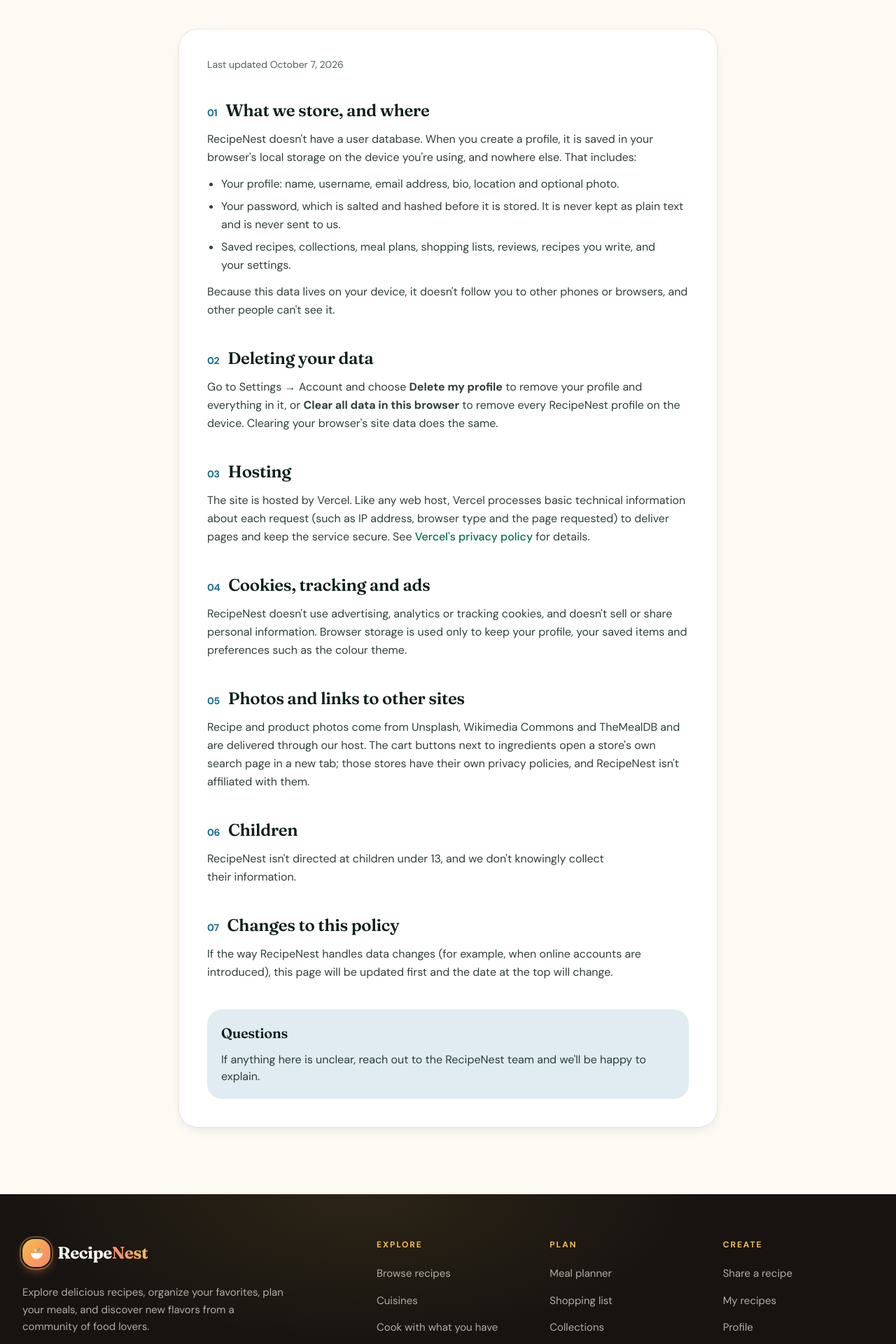
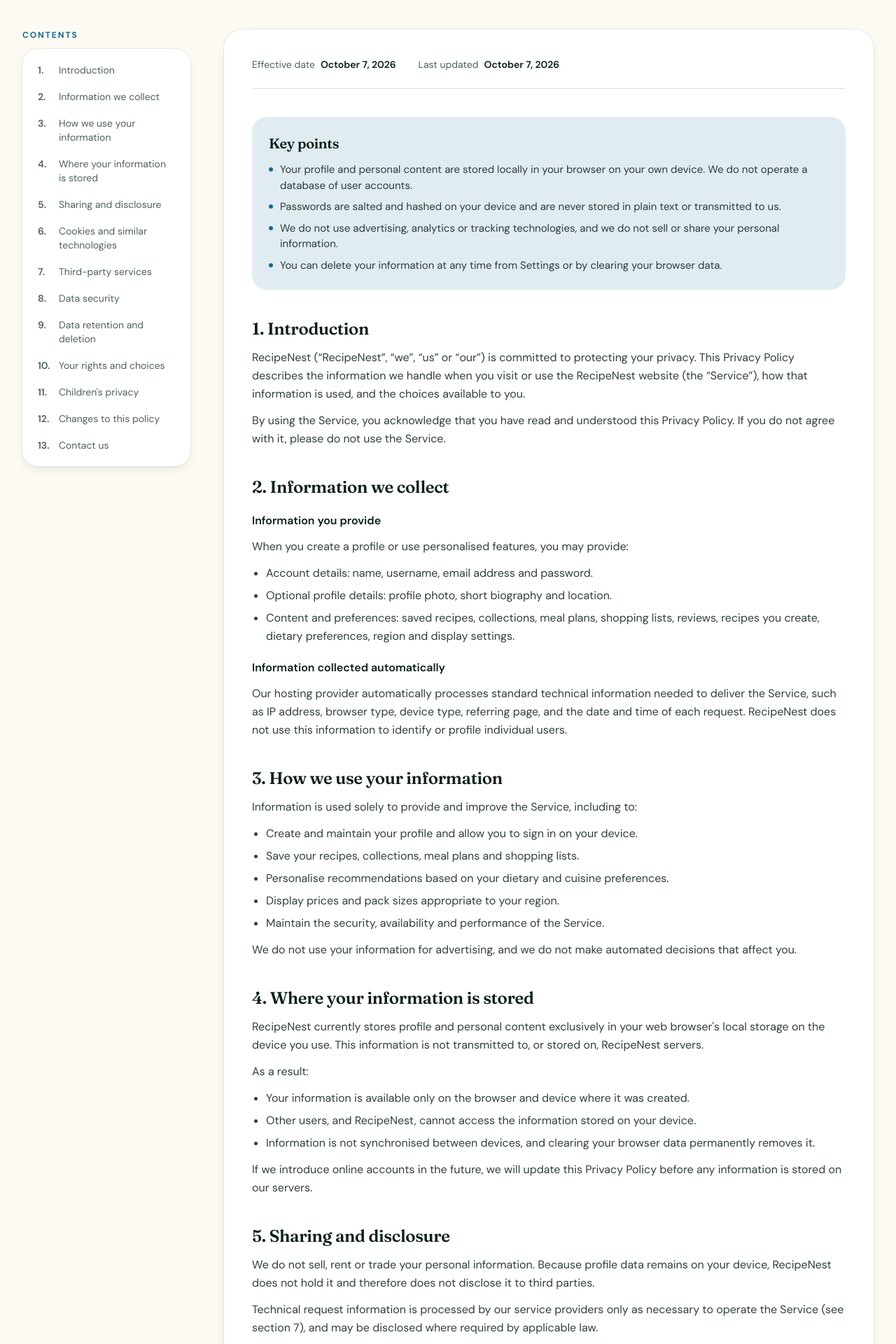
Before and after one commit to AbhinavReddy79/recipenesthub, a Next.js app: page /privacy in a window 1280 px wide. Shown: the part 340-2260 px from the top of the page at 70% size. Built offline with nearby package versions, Linux system fonts and the light colour scheme; no server answers.

Commit message:
Rewrite the privacy policy in a formal, structured format
Numbered sections with a contents list, key points summary, and
effective/updated dates; terms page shares the layout.

```diff
--- a/app/privacy/page.tsx
+++ b/app/privacy/page.tsx
@@ -1,10 +1,11 @@
 import type { Metadata } from "next";
+import Link from "next/link";
 import { ShieldCheck } from "lucide-react";
 import { LegalPage } from "@/components/shared/legal-page";
 
 export const metadata: Metadata = {
   title: "Privacy Policy",
-  description: "What RecipeNest stores, where it lives, and how to delete it.",
+  description: "How RecipeNest collects, uses, stores and protects your information.",
   alternates: { canonical: "/privacy" },
 };
 
@@ -12,88 +13,223 @@
   return (
     <LegalPage
       icon={<ShieldCheck />}
-      eyebrow="Your data"
+      eyebrow="Legal"
       title="Privacy Policy"
-      description="Short version: your profile and everything you save stay in your own browser. We don't run tracking, ads or analytics."
+      description="This Privacy Policy explains how RecipeNest collects, uses, stores and protects information when you use our website and services."
       updated="October 7, 2026"
+      keyPoints={[
+        "Your profile and personal content are stored locally in your browser on your own device. We do not operate a database of user accounts.",
+        "Passwords are salted and hashed on your device and are never stored in plain text or transmitted to us.",
+        "We do not use advertising, analytics or tracking technologies, and we do not sell or share your personal information.",
+        "You can delete your information at any time from Settings or by clearing your browser data.",
+      ]}
       sections={[
         {
-          title: "What we store, and where",
+          title: "Introduction",
           body: (
             <>
               <p>
-                RecipeNest doesn&apos;t have a user database. When you create a profile, it is saved in your
-                browser&apos;s local storage on the device you&apos;re using, and nowhere else. That includes:
+                RecipeNest (&ldquo;RecipeNest&rdquo;, &ldquo;we&rdquo;, &ldquo;us&rdquo; or &ldquo;our&rdquo;) is
+                committed to protecting your privacy. This Privacy Policy describes the information we handle when you
+                visit or use the RecipeNest website (the &ldquo;Service&rdquo;), how that information is used, and the
+                choices available to you.
               </p>
-              <ul>
-                <li>Your profile: name, username, email address, bio, location and optional photo.</li>
-                <li>
-                  Your password, which is salted and hashed before it is stored. It is never kept as plain text and
-                  is never sent to us.
-                </li>
-                <li>Saved recipes, collections, meal plans, shopping lists, reviews, recipes you write, and your settings.</li>
-              </ul>
               <p>
-                Because this data lives on your device, it doesn&apos;t follow you to other phones or browsers, and
-                other people can&apos;t see it.
+                By using the Service, you acknowledge that you have read and understood this Privacy Policy. If you do
+                not agree with it, please do not use the Service.
               </p>
             </>
           ),
         },
         {
-          title: "Deleting your data",
+          title: "Information we collect",
+          body: (
+            <>
+              <h3>Information you provide</h3>
+              <p>When you create a profile or use personalised features, you may provide:</p>
+              <ul>
+                <li>Account details: name, username, email address and password.</li>
+                <li>Optional profile details: profile photo, short biography and location.</li>
+                <li>
+                  Content and preferences: saved recipes, collections, meal plans, shopping lists, reviews, recipes you
+                  create, dietary preferences, region and display settings.
+                </li>
+              </ul>
+              <h3>Information collected automatically</h3>
+              <p>
+                Our hosting provider automatically processes standard technical information needed to deliver the
+                Service, such as IP address, browser type, device type, referring page, and the date and time of each
+                request. RecipeNest does not use this information to identify or profile individual users.
+              </p>
+            </>
+          ),
+        },
+        {
+          title: "How we use your information",
+          body: (
+            <>
+              <p>Information is used solely to provide and improve the Service, including to:</p>
+              <ul>
+                <li>Create and maintain your profile and allow you to sign in on your device.</li>
+                <li>Save your recipes, collections, meal plans and shopping lists.</li>
+                <li>Personalise recommendations based on your dietary and cuisine preferences.</li>
+                <li>Display prices and pack sizes appropriate to your region.</li>
+                <li>Maintain the security, availability and performance of the Service.</li>
+              </ul>
+              <p>We do not use your information for advertising, and we do not make automated decisions that affect you.</p>
+            </>
+          ),
+        },
+        {
+          title: "Where your information is stored",
+          body: (
+            <>
+              <p>
+                RecipeNest currently stores profile and personal content exclusively in your web browser&apos;s local
+                storage on the device you use. This information is not transmitted to, or stored on, RecipeNest
+                servers.
+              </p>
+              <p>As a result:</p>
+              <ul>
+                <li>Your information is available only on the browser and device where it was created.</li>
+                <li>Other users, and RecipeNest, cannot access the information stored on your device.</li>
+                <li>
+                  Information is not synchronised between devices, and clearing your browser data permanently removes
+                  it.
+                </li>
+              </ul>
+              <p>
+                If we introduce online accounts in the future, we will update this Privacy Policy before any
+                information is stored on our servers.
+              </p>
+            </>
+          ),
+        },
+        {
+          title: "Sharing and disclosure",
+          body: (
+            <>
+              <p>
+                We do not sell, rent or trade your personal information. Because profile data remains on your device,
+                RecipeNest does not hold it and therefore does not disclose it to third parties.
+              </p>
+              <p>
+                Technical request information is processed by our service providers only as necessary to operate the
+                Service (see section 7), and may be disclosed where required by applicable law.
+              </p>
+            </>
+          ),
+        },
+        {
+          title: "Cookies and similar technologies",
           body: (
             <p>
-              Go to Settings → Account and choose <strong>Delete my profile</strong> to remove your profile and
-              everything in it, or <strong>Clear all data in this browser</strong> to remove every RecipeNest profile
-              on the device. Clearing your browser&apos;s site data does the same.
+              RecipeNest does not use advertising, analytics or third-party tracking cookies. We use your browser&apos;s
+              local storage only for essential functionality, such as keeping you signed in, saving your content and
+              remembering preferences like your colour theme and region. Disabling browser storage will prevent these
+              features from working.
             </p>
           ),
         },
         {
-          title: "Hosting",
+          title: "Third-party services",
+          body: (
+            <>
+              <p>The Service relies on the following third parties:</p>
+              <ul>
+                <li>
+                  <strong>Vercel Inc.</strong> hosts the website and processes technical request data to deliver it.
+                  See the{" "}
+                  <a href="https://vercel.com/legal/privacy-policy" target="_blank" rel="noopener noreferrer">
+                    Vercel Privacy Policy
+                  </a>
+                  .
+                </li>
+                <li>
+                  <strong>Image providers</strong>: Unsplash, Wikimedia Commons and TheMealDB supply recipe and product
+                  photographs, which are delivered to you through our hosting provider.
+                </li>
+                <li>
+                  <strong>Retailer websites</strong>: shopping buttons open a retailer&apos;s own search page in a new
+                  tab. RecipeNest is not affiliated with these retailers, and their own privacy policies apply once you
+                  visit their sites.
+                </li>
+              </ul>
+            </>
+          ),
+        },
+        {
+          title: "Data security",
           body: (
             <p>
-              The site is hosted by Vercel. Like any web host, Vercel processes basic technical information about each
-              request (such as IP address, browser type and the page requested) to deliver pages and keep the service
-              secure. See{" "}
-              <a href="https://vercel.com/legal/privacy-policy" target="_blank" rel="noopener noreferrer">
-                Vercel&apos;s privacy policy
-              </a>{" "}
-              for details.
+              We take reasonable measures to protect your information. The Service is delivered exclusively over
+              encrypted HTTPS connections with standard security headers, and passwords are salted and hashed before
+              being stored on your device. However, no method of electronic storage or transmission is completely
+              secure. You are responsible for keeping your device secure and for choosing a strong, unique password.
             </p>
           ),
         },
         {
-          title: "Cookies, tracking and ads",
+          title: "Data retention and deletion",
+          body: (
+            <>
+              <p>
+                Information stored in your browser remains there until you delete it. You can remove it at any time:
+              </p>
+              <ul>
+                <li>
+                  <strong>Delete my profile</strong> in <Link href="/settings#account">Settings → Account</Link>{" "}
+                  removes your profile and all associated content.
+                </li>
+                <li>
+                  <strong>Clear all data in this browser</strong> removes every RecipeNest profile stored on the device.
+                </li>
+                <li>Clearing your browser&apos;s site data for RecipeNest has the same effect.</li>
+              </ul>
+              <p>Technical request logs are retained by our hosting provider in line with its own retention policies.</p>
+            </>
+          ),
+        },
+        {
+          title: "Your rights and choices",
           body: (
             <p>
-              RecipeNest doesn&apos;t use advertising, analytics or tracking cookies, and doesn&apos;t sell or share
-              personal information. Browser storage is used only to keep your profile, your saved items and
-              preferences such as the colour theme.
+              Depending on where you live, you may have rights to access, correct, delete or restrict the use of your
+              personal information. Because your profile data is stored on your own device, you can exercise these
+              rights directly: view and edit your details in <Link href="/settings">Settings</Link>, and delete them
+              as described in section 9. For requests relating to technical information processed by our hosting
+              provider, please contact us using the details below.
             </p>
           ),
         },
         {
-          title: "Photos and links to other sites",
+          title: "Children's privacy",
           body: (
             <p>
-              Recipe and product photos come from Unsplash, Wikimedia Commons and TheMealDB and are delivered through
-              our host. The cart buttons next to ingredients open a store&apos;s own search page in a new tab; those
-              stores have their own privacy policies, and RecipeNest isn&apos;t affiliated with them.
+              The Service is not directed to children under the age of 13, and we do not knowingly collect personal
+              information from them. If you believe a child has provided personal information through the Service,
+              please contact us and we will take appropriate steps.
             </p>
           ),
-        },
-        {
-          title: "Children",
-          body: <p>RecipeNest isn&apos;t directed at children under 13, and we don&apos;t knowingly collect their information.</p>,
         },
         {
           title: "Changes to this policy",
           body: (
             <p>
-              If the way RecipeNest handles data changes (for example, when online accounts are introduced), this
-              page will be updated first and the date at the top will change.
+              We may update this Privacy Policy from time to time to reflect changes to the Service or applicable law.
+              When we do, we will revise the &ldquo;Last updated&rdquo; date at the top of this page. Material changes,
+              including the introduction of online accounts, will be communicated on the website before they take
+              effect.
+            </p>
+          ),
+        },
+        {
+          title: "Contact us",
+          body: (
+            <p>
+              If you have any questions or concerns about this Privacy Policy or how your information is handled,
+              please contact the RecipeNest team. You may also review our{" "}
+              <Link href="/terms">Terms of Use</Link>.
             </p>
           ),
         },
--- a/app/terms/page.tsx
+++ b/app/terms/page.tsx
@@ -13,7 +13,7 @@
   return (
     <LegalPage
       icon={<FileText />}
-      eyebrow="Ground rules"
+      eyebrow="Legal"
       title="Terms of Use"
       description="By using RecipeNest you agree to these terms. They're written to be read, not skimmed past."
       updated="October 7, 2026"
--- a/components/shared/legal-page.tsx
+++ b/components/shared/legal-page.tsx
@@ -1,5 +1,6 @@
 import type { ReactNode } from "react";
 import { contactEmail } from "@/lib/site";
+import { slugify } from "@/lib/utils";
 import { ModuleTone } from "./module-tone";
 import { PageHeader } from "./page-header";
 
@@ -13,45 +14,90 @@
   title: string;
   description: string;
   icon: ReactNode;
+  /** Shown as "Effective" and "Last updated". */
   updated: string;
+  /** Optional plain-language highlights shown before the full text. */
+  keyPoints?: string[];
   sections: LegalSection[];
 }
 
-/** Shared layout for the privacy policy and terms of use. */
-export function LegalPage({ eyebrow, title, description, icon, updated, sections }: LegalPageProps) {
+/** Shared layout for the privacy policy and terms of use: summary, contents, numbered sections. */
+export function LegalPage({ eyebrow, title, description, icon, updated, keyPoints, sections }: LegalPageProps) {
+  const numbered = sections.map((section, i) => ({ ...section, id: slugify(section.title), number: i + 1 }));
+
   return (
     <ModuleTone tone="ocean">
       <PageHeader icon={icon} eyebrow={eyebrow} title={title} description={description} />
-      <div className="container-page py-12 pb-24">
-        <article className="mx-auto grid max-w-3xl gap-10 rounded-3xl bg-card p-6 shadow-card ring-1 ring-border/70 sm:p-10">
-          <p className="text-sm text-muted-foreground">Last updated {updated}</p>
-          {sections.map((section, i) => (
-            <section key={section.title} className="grid gap-3">
-              <h2 className="flex items-baseline gap-3 text-2xl font-semibold">
-                <span className="font-sans text-sm font-bold text-tone tabular-nums">{String(i + 1).padStart(2, "0")}</span>
+      <div className="container-page grid gap-8 py-12 pb-24 lg:grid-cols-[240px_minmax(0,1fr)] lg:gap-12">
+        <nav aria-label="Contents" className="lg:sticky lg:top-24 lg:self-start">
+          <p className="mb-3 text-xs font-bold tracking-[0.16em] text-tone uppercase">Contents</p>
+          <ol className="grid gap-0.5 rounded-2xl bg-card p-3 text-sm shadow-card ring-1 ring-border/70">
+            {numbered.map((section) => (
+              <li key={section.id}>
+                <a
+                  href={`#${section.id}`}
+                  className="flex gap-2.5 rounded-lg px-2.5 py-2 text-muted-foreground transition-colors hover:bg-tone-soft hover:text-tone"
+                >
+                  <span className="w-5 shrink-0 font-semibold tabular-nums">{section.number}.</span>
                   {section.title}
+                </a>
+              </li>
+            ))}
+          </ol>
+        </nav>
+
+        <article className="grid min-w-0 gap-10 rounded-3xl bg-card p-6 shadow-card ring-1 ring-border/70 sm:p-10">
+          <dl className="flex flex-wrap gap-x-8 gap-y-2 border-b pb-6 text-sm">
+            <div className="flex gap-2">
+              <dt className="text-muted-foreground">Effective date</dt>
+              <dd className="font-semibold">{updated}</dd>
+            </div>
+            <div className="flex gap-2">
+              <dt className="text-muted-foreground">Last updated</dt>
+              <dd className="font-semibold">{updated}</dd>
+            </div>
+          </dl>
+
+          {keyPoints && keyPoints.length > 0 && (
+            <section aria-labelledby="key-points" className="grid gap-3 rounded-2xl bg-tone-soft p-5 sm:p-6">
+              <h2 id="key-points" className="text-xl font-semibold">
+                Key points
               </h2>
-              <div className="grid gap-3 text-pretty leading-relaxed text-foreground/85 [&_a]:font-medium [&_a]:text-primary [&_a]:underline-offset-4 hover:[&_a]:underline [&_li]:ml-5 [&_li]:list-disc [&_ul]:grid [&_ul]:gap-1.5">
+              <ul className="grid gap-2 text-[0.9375rem] text-foreground/85">
+                {keyPoints.map((point) => (
+                  <li key={point} className="flex gap-2.5">
+                    <span aria-hidden className="mt-2 size-1.5 shrink-0 rounded-full bg-tone" />
+                    {point}
+                  </li>
+                ))}
+              </ul>
+            </section>
+          )}
+
+          {numbered.map((section) => (
+            <section key={section.id} id={section.id} aria-labelledby={`${section.id}-title`} className="grid scroll-mt-24 gap-3">
+              <h2 id={`${section.id}-title`} className="text-2xl font-semibold">
+                {section.number}. {section.title}
+              </h2>
+              <div className="grid gap-3 text-pretty leading-relaxed text-foreground/85 [&_a]:font-medium [&_a]:text-primary [&_a]:underline-offset-4 hover:[&_a]:underline [&_h3]:mt-2 [&_h3]:font-sans [&_h3]:text-base [&_h3]:font-semibold [&_h3]:tracking-normal [&_h3]:text-foreground [&_li]:ml-5 [&_li]:list-disc [&_ul]:grid [&_ul]:gap-1.5">
                 {section.body}
               </div>
             </section>
           ))}
-          <section className="grid gap-3 rounded-2xl bg-tone-soft p-5">
-            <h2 className="text-xl font-semibold">Questions</h2>
-            <p className="text-foreground/85">
+
+          <p className="border-t pt-6 text-sm text-muted-foreground">
             {contactEmail ? (
               <>
-                  Email{" "}
+                Questions about this document? Contact us at{" "}
                 <a href={`mailto:${contactEmail}`} className="font-medium text-primary underline-offset-4 hover:underline">
                   {contactEmail}
-                  </a>{" "}
-                  and we&apos;ll get back to you.
+                </a>
+                .
               </>
             ) : (
-                "If anything here is unclear, reach out to the RecipeNest team and we'll be happy to explain."
+              "Questions about this document can be sent to the RecipeNest team using the contact details published on this website."
             )}
           </p>
-          </section>
         </article>
       </div>
     </ModuleTone>
```
Lines whose indentation alone changed are shown as unchanged.
